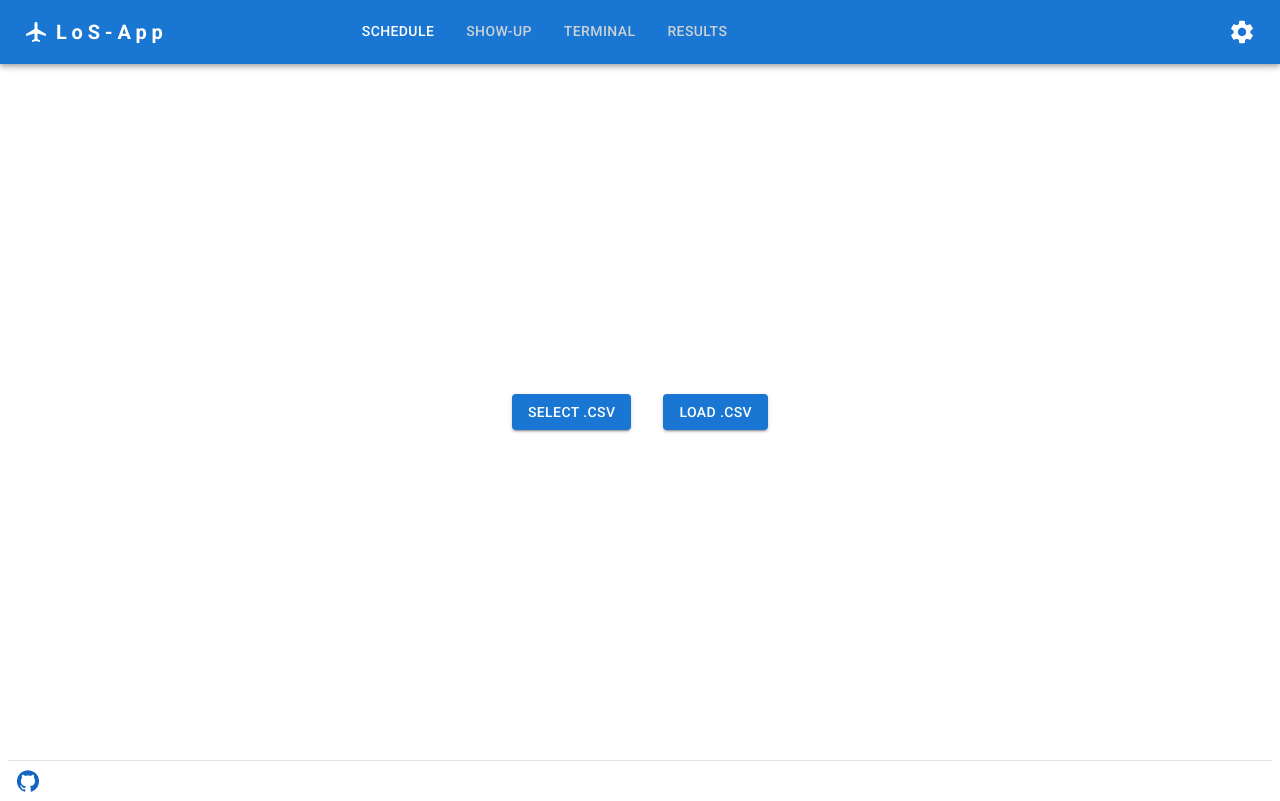
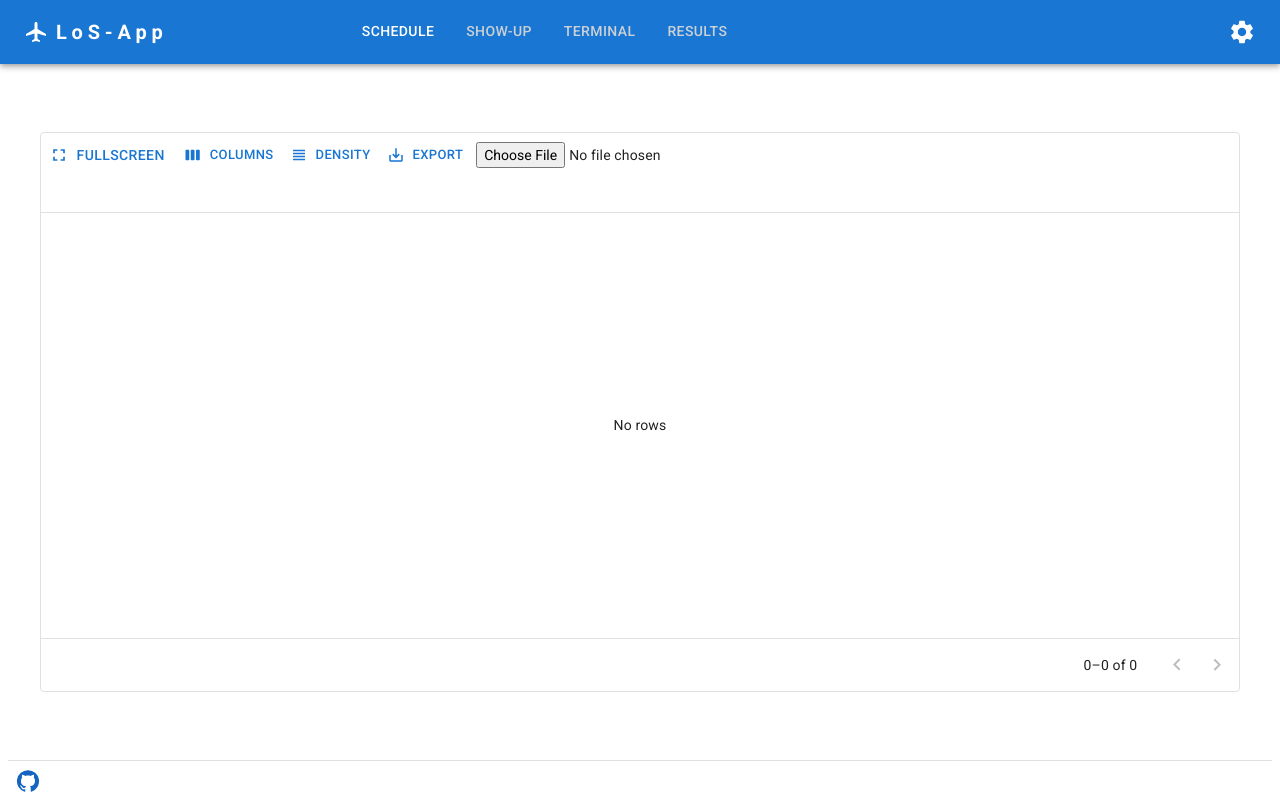
Before and after one commit to MaskedCoconut/MaskedCoconut.github.io, a Next.js app: page / in a window 1280 px wide. Built offline with nearby package versions, Linux system fonts and the light colour scheme.

Commit message:
Upload stack to datagrid

```diff
--- a/components/Tabs/Schedule.jsx
+++ b/components/Tabs/Schedule.jsx
@@ -2,7 +2,6 @@ import { Alert, Snackbar, Stack, Box } from "@mui/material";
 import { useContext } from "react";
 import DataGridDemo from "../UI/datagrid";
 import SelectColumn from "../UI/select-column";
-import UploadStack from "../UI/uploadstack";
 import {
   AppDataContext,
   AppDataDispatchContext,
@@ -17,9 +16,8 @@ const App = () => {
 
   return (
     <Stack minHeight={500}>
-      <UploadStack />
       {data.rows && <SelectColumn />}
-      {data.rows && <DataGridDemo />}
+      <DataGridDemo />
     </Stack>
   );
 };
--- a/components/UI/datagrid.jsx
+++ b/components/UI/datagrid.jsx
@@ -1,28 +1,94 @@
-import { Box, Button, Stack } from "@mui/material";
+import { Box, Button, Chip, Input } from "@mui/material";
 import {
   DataGrid,
+  GridToolbarColumnsButton,
   GridToolbarContainer,
   GridToolbarDensitySelector,
   GridToolbarExport,
-  GridToolbarColumnsButton,
-  GridToolbarFilterButton,
 } from "@mui/x-data-grid";
+import Papa from "papaparse";
 import React, { useContext } from "react";
 import {
   AppDataContext,
   AppDataDispatchContext,
 } from "../context/AppDataContext";
+import * as Constants from "../settings";
 
-import { getRowError } from "../utils";
 import FullscreenIcon from "@mui/icons-material/Fullscreen";
 import FullscreenExitIcon from "@mui/icons-material/FullscreenExit";
+import UploadFileIcon from "@mui/icons-material/UploadFile";
+import ReplayIcon from "@mui/icons-material/Replay";
+import { getRowError } from "../utils";
+import { AirportIcons, AirportIconsNames } from "../icons/icons";
 
 export default function DataGridDemo() {
   // AppDataContext
   const data = useContext(AppDataContext);
   const dispatch = useContext(AppDataDispatchContext);
 
-  const cols = Object.keys(data.rows[0]).map((col) =>
+  // File upload and refresh functions
+  // File input change
+  const handleFileChange = (event) => {
+    if (event.target.files.length) {
+      const inputFile = event.target.files[0];
+      const fileExtension = inputFile?.type.split("/")[1];
+
+      if (!Constants.ALLOWEDEXTENSIONS.includes(fileExtension)) {
+        dispatch({
+          type: "setSnackbar",
+          snackbar: { children: "Only .csv are accepted", severity: "error" },
+        });
+      } else {
+        dispatch({ type: "setFile", file: inputFile });
+        dispatch({
+          type: "setSnackbar",
+          snackbar: { children: ".csv file found", severity: "success" },
+        });
+        data["file"] = inputFile;
+        handleLoad();
+      }
+    }
+  };
+
+  // Parse and update data
+  const handleLoad = () => {
+    if (!data.file) {
+      dispatch({
+        type: "setSnackbar",
+        snackbar: { children: "select a csv file first", severity: "error" },
+      });
+    } else {
+      const reader = new FileReader();
+      reader.readAsText(data.file);
+      reader.onload = ({ target }) => {
+        const csv = Papa.parse(target.result, {
+          header: true,
+          dynamicTyping: true,
+          skipEmptyLines: "greedy",
+        });
+        const parsedData = csv?.data;
+        const rows = parsedData.map((row, idx) =>
+          Object.assign({ id: idx }, row)
+        );
+
+        dispatch({ type: "setRows", newrows: rows, option: "reinit" });
+        dispatch({ type: "setMatch", match: "reinit" });
+        dispatch({ type: "setIsValidated", isvalidated: false });
+        dispatch({
+          type: "setSnackbar",
+          snackbar: { children: "data loaded from file", severity: "success" },
+        });
+      };
+    }
+  };
+
+  // deleteable Chip with filename
+  const handleDeleteChip = () => {
+    dispatch({ type: "setFile", file: null });
+  };
+
+  const cols = data.rows
+    ? Object.keys(data.rows[0]).map((col) =>
         Object.fromEntries([
           ["field", col],
           ["headerName", col],
@@ -30,7 +96,8 @@ export default function DataGridDemo() {
           ["flex", 1],
           ["minWidth", 100],
         ])
-  );
+      )
+    : [];
 
   const processRowUpdate = (newRow) => {
     newRow["error"] = getRowError(newRow);
@@ -64,6 +131,32 @@ export default function DataGridDemo() {
         {/* <GridToolbarFilterButton /> */}
         <GridToolbarDensitySelector />
         <GridToolbarExport />
+        <Box>
+          {!data.file ? (
+            // <Button color="primary" startIcon={<UploadFileIcon />}>
+            //   Select .csv
+            <input
+              onChange={handleFileChange}
+              id="csvInput"
+              // hidden
+              accept=".csv"
+              type="File"
+            />
+          ) : (
+            // </Button>
+            [
+              <Chip label={`${data.file.name}`} onDelete={handleDeleteChip} />,
+
+              <Button
+                color="primary"
+                startIcon={<ReplayIcon />}
+                onClick={handleLoad}
+              >
+                reload .csv
+              </Button>,
+            ]
+          )}
+        </Box>
       </GridToolbarContainer>
     );
   }
@@ -77,7 +170,7 @@ export default function DataGridDemo() {
         },
         width: isfullScreen ? "100vw" : "95%",
         position: isfullScreen && "absolute",
-        height: isfullScreen && "100vh",
+        height: isfullScreen ? "100vh" : "70vh",
         top: isfullScreen && 0,
         right: isfullScreen && 0,
         backgroundColor: "white",
@@ -98,16 +191,18 @@ export default function DataGridDemo() {
       }}
     >
       <DataGrid
-        rows={data.rows}
+        columns={cols}
+        rows={data.rows ? data.rows : []}
         density="compact"
-        columns={cols}
         initialState={{
           pagination: {
             paginationModel: {
               pageSize: 10,
+              page: 0,
             },
           },
         }}
+        autoPageSize
         pagination={isfullScreen ? 50 : 10}
         pageSizeOptions={[10, 20, 50]}
         disableRowSelectionOnClick
--- a/components/UI/uploadstack.jsx
+++ /dev/null
@@ -1,96 +0,0 @@
-import { Chip, Stack, Paper } from "@mui/material";
-import Button from "@mui/material/Button";
-import Papa from "papaparse";
-import { useContext } from "react";
-import {
-  AppDataContext,
-  AppDataDispatchContext,
-} from "../context/AppDataContext";
-import * as Constants from "../settings";
-
-const UploadStack = () => {
-  // AppDataContext
-  const dispatch = useContext(AppDataDispatchContext);
-  const data = useContext(AppDataContext);
-
-  // File input change
-  const handleFileChange = (event) => {
-    if (event.target.files.length) {
-      const inputFile = event.target.files[0];
-      const fileExtension = inputFile?.type.split("/")[1];
-
-      if (!Constants.ALLOWEDEXTENSIONS.includes(fileExtension)) {
-        dispatch({
-          type: "setSnackbar",
-          snackbar: { children: "Only .csv are accepted", severity: "error" },
-        });
-      } else {
-        dispatch({ type: "setFile", file: inputFile });
-        dispatch({
-          type: "setSnackbar",
-          snackbar: { children: ".csv file found", severity: "success" },
-        });
-      }
-    }
-  };
-
-  // Parse and update data
-  const handleLoad = () => {
-    if (!data.file) {
-      dispatch({
-        type: "setSnackbar",
-        snackbar: { children: "select a csv file first", severity: "error" },
-      });
-    } else {
-      const reader = new FileReader();
-      reader.readAsText(data.file);
-      reader.onload = ({ target }) => {
-        const csv = Papa.parse(target.result, {
-          header: true,
-          dynamicTyping: true,
-          skipEmptyLines: "greedy",
-        });
-        const parsedData = csv?.data;
-        const rows = parsedData.map((row, idx) =>
-          Object.assign({ id: idx }, row)
-        );
-
-        dispatch({ type: "setRows", newrows: rows, option: "reinit" });
-        dispatch({ type: "setMatch", match: "reinit" });
-        dispatch({ type: "setIsValidated", isvalidated: false });
-        dispatch({
-          type: "setSnackbar",
-          snackbar: { children: "data loaded from file", severity: "success" },
-        });
-      };
-    }
-  };
-
-  return (
-    <Stack direction="row" flexWrap="wrap" padding={1}>
-      <Button size="medium" variant="contained" component="label">
-        Select .csv
-        <input
-          onChange={handleFileChange}
-          id="csvInput"
-          hidden
-          accept=".csv"
-          type="File"
-        />
-      </Button>
-      {data.file && (
-        <Chip size="small" label={data.file && `${data.file.name}`} />
-      )}
-      <Button
-        size="medium"
-        variant="contained"
-        component="label"
-        onClick={handleLoad}
-      >
-        Load .csv
-      </Button>
-    </Stack>
-  );
-};
-
-export default UploadStack;
```
Lines whose indentation alone changed are shown as unchanged.
